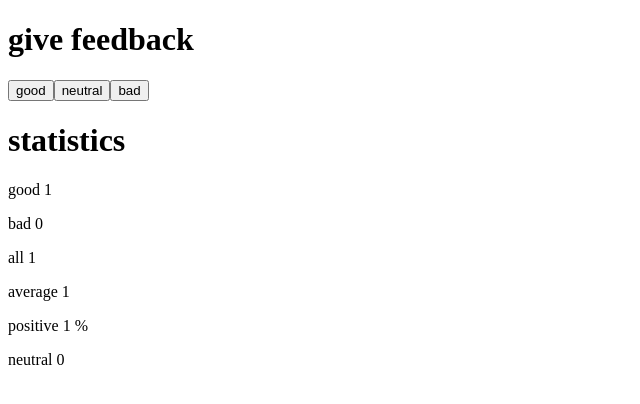
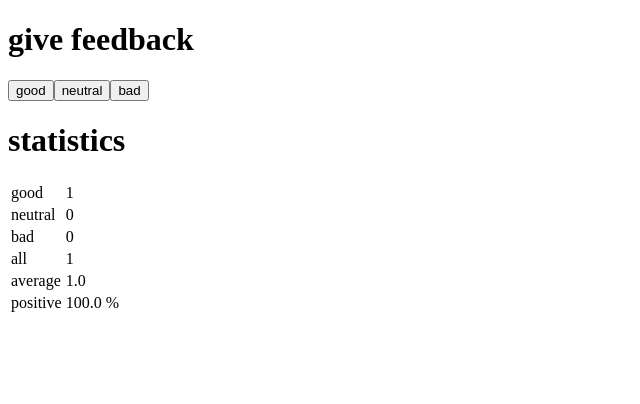
Before and after one commit to SkarbekLukasz/fullstackopen, a React (Vite) app in the folder part1/unicafe/: page / in a window 1280 px wide. Both pictures are taken after a click on the button "good". Shown: the top 404 px of the page, without its empty margins (0-640 px from the left). Built offline with nearby package versions, Linux system fonts and the light colour scheme.

Commit message:
Exercise 1.11 completion (unicafe)

```diff
--- a/part1/unicafe/src/App.jsx
+++ b/part1/unicafe/src/App.jsx
@@ -2,12 +2,19 @@ import { useState } from 'react'
 
 const Button = ({handleClick, name}) => (<button onClick={handleClick}>{name}</button>)
 
-const StatisticLine = ({text, value}) => (<p>{text} {value}</p>)
+const StatisticLine = ({text, value}) => {
+  return(
+    <tr>
+      <td>{text}</td>
+      <td>{value}</td>
+    </tr>
+  )
+}
 
 const Statistics = ({good, neutral, bad}) => {
   const all = good + neutral + bad
   const avg = (good - bad) / all
-  const pos = good / all
+  const pos = (good / all) * 100
 
   if(all === 0) {
     return(
@@ -17,12 +24,16 @@ const Statistics = ({good, neutral, bad}) => {
 
   return (
     <div>
-      <StatisticLine value={good} text='good'/>
-      <StatisticLine value={bad} text='bad'/>
-      <StatisticLine value={all} text='all'/>
-      <StatisticLine value={avg} text='average'/>
-      <StatisticLine value={`${pos} %`} text='positive'/>
-      <StatisticLine value={neutral} text='neutral'/>
+      <table>
+        <tbody>
+          <StatisticLine value={good} text='good'/>
+          <StatisticLine value={neutral} text='neutral'/>
+          <StatisticLine value={bad} text='bad'/>
+          <StatisticLine value={all} text='all'/>
+          <StatisticLine value={avg.toFixed(1)} text='average'/>
+          <StatisticLine value={`${pos.toFixed(1)} %`} text='positive'/>
+        </tbody>
+      </table>
     </div>
   )
 }
```
